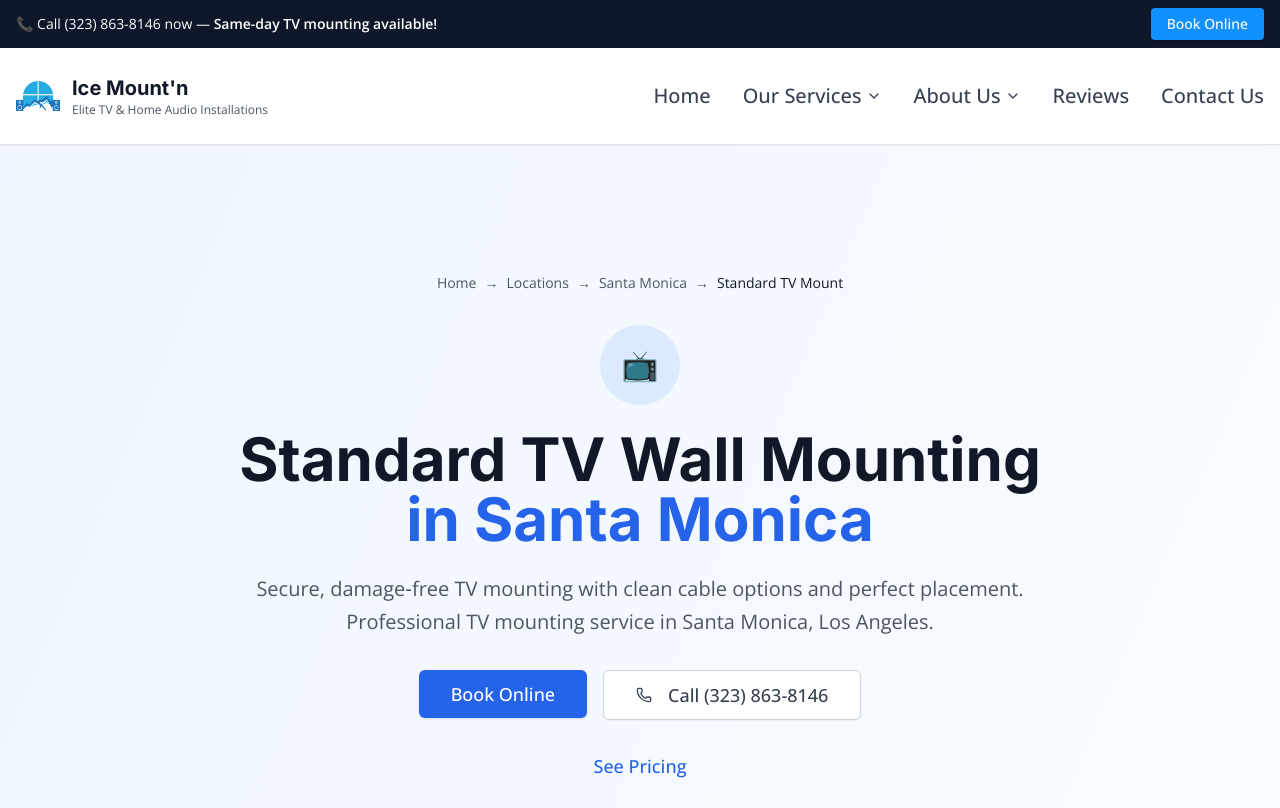
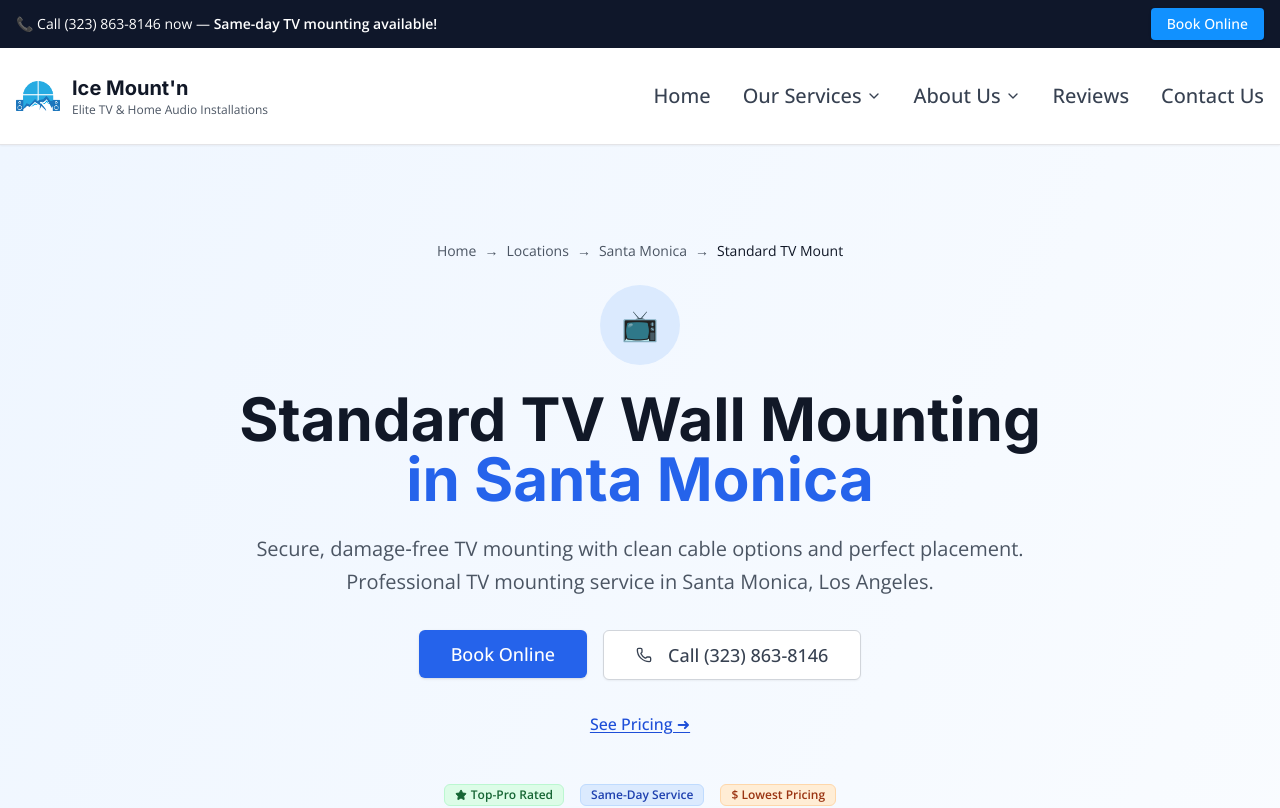
Before and after one commit to powderfirm-ship-it/ice-mountn-website, a Next.js app: page /locations/santa-monica/standard-tv in a window 1280 px wide. Shown: the top 808 px of the page. Built offline with nearby package versions, Linux system fonts and the light colour scheme.

Commit message:
Updated city + service pages: Samsung Frame image, header spacing, See Pricing styling

```diff
--- a/src/app/locations/[city]/[service]/city-service-page-client.tsx
+++ b/src/app/locations/[city]/[service]/city-service-page-client.tsx
@@ -31,6 +31,12 @@ interface CityServicePageClientProps {
 export function CityServicePageClient({ city, service }: CityServicePageClientProps) {
   const serviceData = SERVICES[service];
   const handleBookOnline = openBooking;
+
+  // Determine which image to use based on service
+  const heroImage = service === "samsung-frame" ? "/images/stock/gallery-05.webp" : "/images/stock/gallery-04.webp";
+  const heroAlt = service === "samsung-frame"
+    ? `Samsung Frame TV professionally wall-mounted with concealed wiring in ${city.name}`
+    : `${serviceData.title} professionally wall-mounted with concealed wiring in ${city.name}`;
 
   return (
     <SiteLayout>
@@ -73,11 +79,11 @@ export function CityServicePageClient({ city, service }: CityServicePageClientPr
 
       <div className="min-h-screen bg-gradient-to-br from-blue-50 to-white">
         {/* Hero Section */}
-        <section className="relative py-20 lg:py-32">
+        <section className="relative py-16 lg:py-24">
           <div className="container mx-auto px-4">
             <div className="text-center max-w-4xl mx-auto">
               {/* Breadcrumb */}
-              <nav className="flex justify-center mb-8 text-sm text-gray-600">
+              <nav className="flex justify-center mb-6 text-sm text-gray-600">
                 <Link href="/" className="hover:text-blue-600">Home</Link>
                 <span className="mx-2">→</span>
                 <Link href="/locations" className="hover:text-blue-600">Locations</Link>
@@ -124,13 +130,13 @@ export function CityServicePageClient({ city, service }: CityServicePageClientPr
                 </Button>
               </div>
 
-              {/* See Pricing Link */}
+              {/* See Pricing Link - Updated styling to match "View more reviews →" */}
               <div className="mb-12 text-center">
                 <Link
                   href={`/services/${service}`}
-                  className="text-blue-600 hover:underline font-medium text-lg"
+                  className="inline-flex items-center text-blue-700 hover:text-blue-800 font-medium transition-colors underline underline-offset-2"
                 >
-                  See Pricing
+                  See Pricing ➜
                 </Link>
               </div>
 
@@ -170,11 +176,11 @@ export function CityServicePageClient({ city, service }: CityServicePageClientPr
                 ))}
               </div>
 
-              {/* Service Image - Updated with clearer mounted-TV photo */}
+              {/* Service Image - Updated to use appropriate image based on service */}
               <div className="relative mx-auto w-full max-w-3xl rounded-2xl overflow-hidden shadow-lg mb-12">
                 <Image
-                  src="/images/stock/gallery-04.webp"
-                  alt={`${serviceData.title} professionally wall-mounted with concealed wiring in ${city.name}`}
+                  src={heroImage}
+                  alt={heroAlt}
                   width={1280}
                   height={800}
                   priority
@@ -231,21 +237,21 @@ export function CityServicePageClient({ city, service }: CityServicePageClientPr
 
               <div className="grid grid-cols-1 md:grid-cols-3 gap-6 mb-8">
                 <div className="text-center">
-                  <div className="mx-auto h-12 w-12 rounded-full bg-blue-100 flex items-center justify-center mb-4">
+                  <div className="mx-auto h-12 w-12 rounded-full bg-blue-100 flex items-center justify-center">
                     <MapPin className="h-6 w-6 text-blue-600" />
                   </div>
                   <h3 className="text-lg font-semibold text-gray-900 mb-2">Local Expertise</h3>
                   <p className="text-gray-600">Knowledge of {city.name} building codes and requirements</p>
                 </div>
                 <div className="text-center">
-                  <div className="mx-auto h-12 w-12 rounded-full bg-green-100 flex items-center justify-center mb-4">
+                  <div className="mx-auto h-12 w-12 rounded-full bg-green-100 flex items-center justify-center">
                     <Star className="h-6 w-6 text-green-600" />
                   </div>
                   <h3 className="text-lg font-semibold text-gray-900 mb-2">Top-Rated Service</h3>
                   <p className="text-gray-600">4.9/5 customer rating in {city.name}</p>
                 </div>
                 <div className="text-center">
-                  <div className="mx-auto h-12 w-12 rounded-full bg-orange-100 flex items-center justify-center mb-4">
+                  <div className="mx-auto h-12 w-12 rounded-full bg-orange-100 flex items-center justify-center">
                     <Phone className="h-6 w-6 text-orange-600" />
                   </div>
                   <h3 className="text-lg font-semibold text-gray-900 mb-2">Same-Day Service</h3>
```
